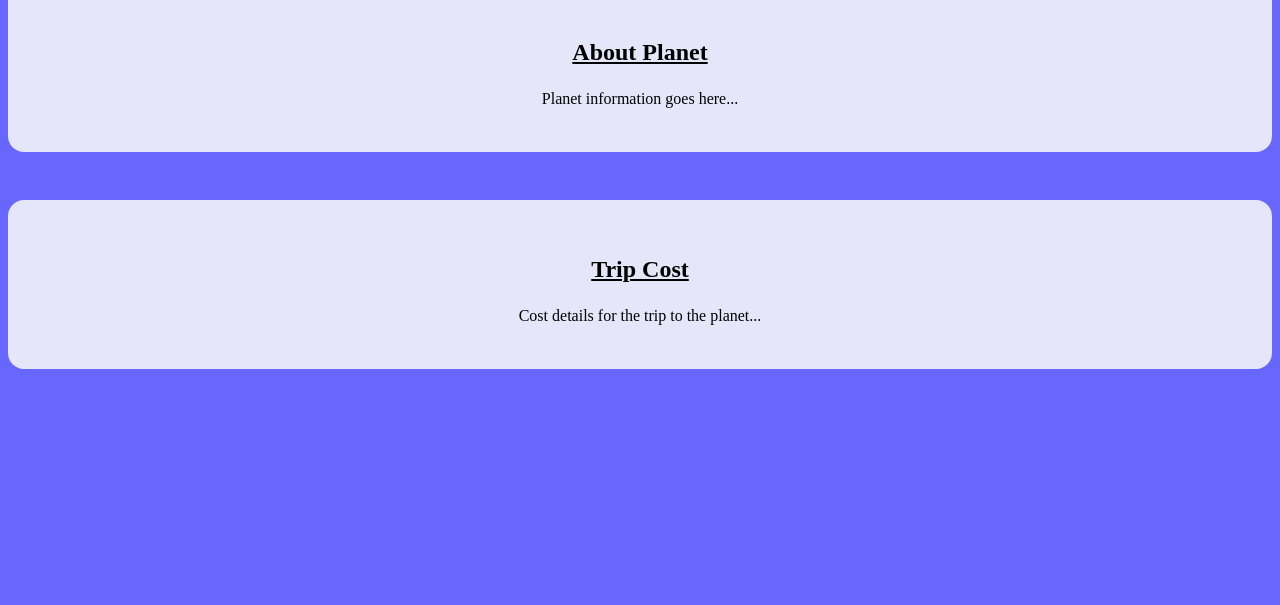
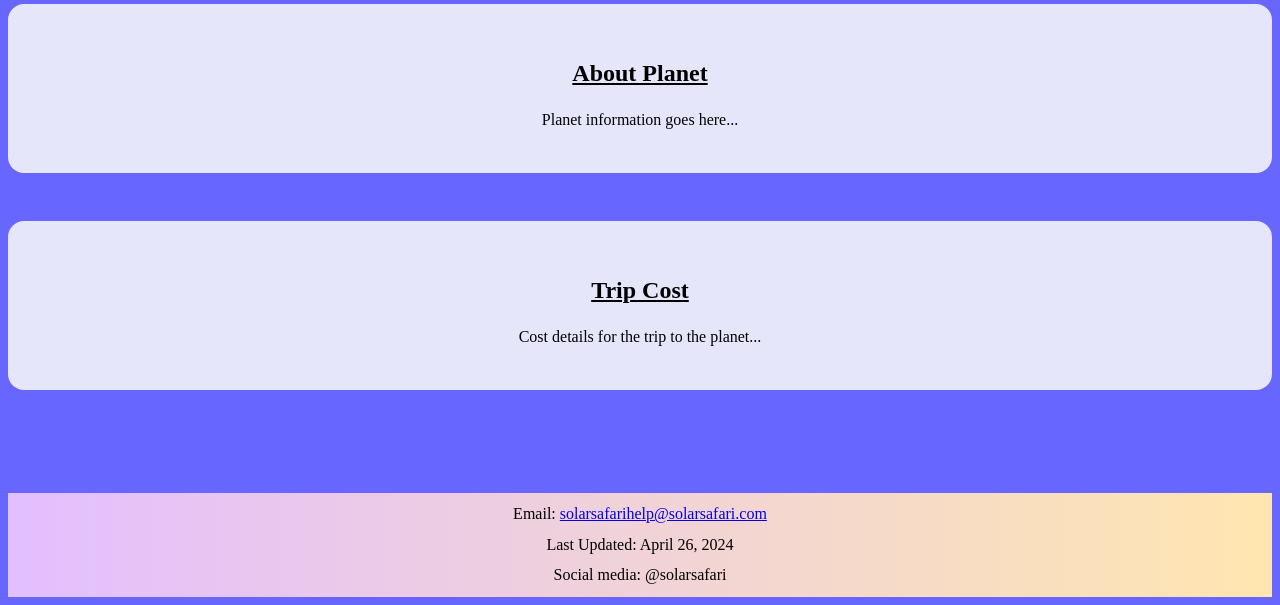
Before and after one commit to okdokeko/SolarSafari, a website: page planets/saturn.html in a window 1280 px wide. Shown: the part 211-816 px from the top of the page. Drawn offline with Linux system fonts and the light colour scheme.

Commit message:
Added Footer to all Planets

```diff
--- a/css/style.css
+++ b/css/style.css
@@ -96,3 +96,11 @@ p {
 table {
     margin: 0 auto;
 }
+
+footer {
+    background: linear-gradient(to right, #e2bfff, #ffe6b0); /* Light gradient */
+    color: black;
+    text-align: center;
+    width: 100%;
+    margin-top: auto; /* Push footer to the bottom */
+}
--- a/planets/saturn.html
+++ b/planets/saturn.html
@@ -5,6 +5,14 @@
 <meta name="viewport" content="width=device-width, initial-scale=1.0">
 <title>The Sun</title>
 <link rel="stylesheet" href="../css/style.css">
+<style>
+    body {
+        padding: 0; /* Reset default body padding */
+        display: flex; /* Use flexbox layout */
+        flex-direction: column; /* Stack children vertically */
+        min-height: 100vh;
+    }
+</style>
 </head>
 <body>
     <header>
@@ -21,5 +29,23 @@
             <p>Cost details for the trip to the planet...</p>
         </section>
     </main>
+
+    <footer>
+        <p>Email: <a href="mailto:solarsafarihelp@solarsafari.com">solarsafarihelp@solarsafari.com</a></p>
+        <p>Last Updated: <span id="currentDate"></span></p>
+        <p>Social media: @solarsafari</p>
+    </footer>
+
+    <script>
+        // Get current date and format it
+        const currentDate = new Date().toLocaleDateString('en-US', {
+            year: 'numeric',
+            month: 'long',
+            day: 'numeric'
+        });
+
+        // Set current date to the element with id "currentDate"
+        document.getElementById('currentDate').textContent = currentDate;
+    </script>
 </body>
 </html>
```
Also changed, not shown: planets/mercury.html (+22 -0 lines), planets/neptune.html (+22 -0 lines), planets/pluto.html (+22 -0 lines), planets/sun.html (+26 -0 lines), planets/venus.html (+26 -0 lines).
